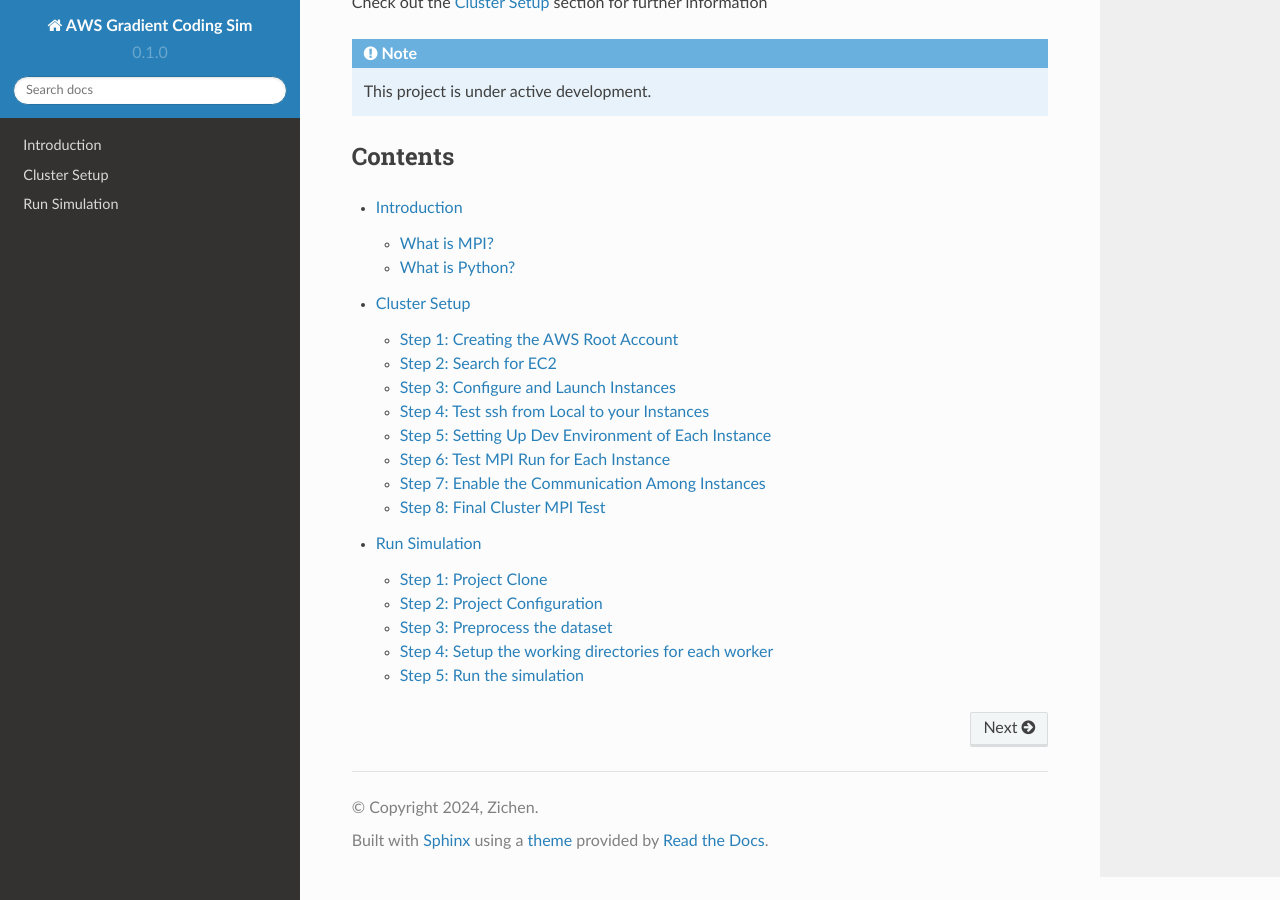
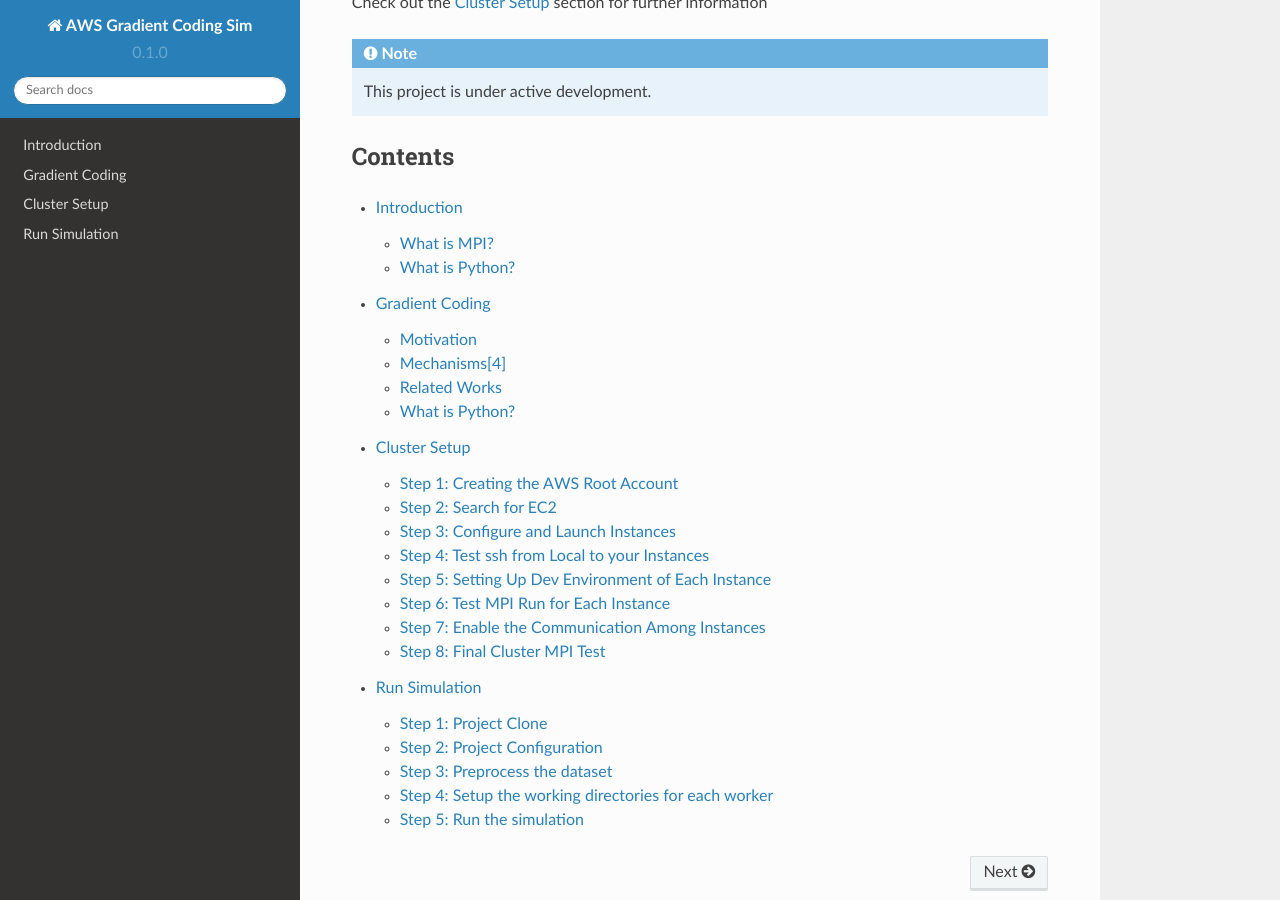
Before and after one commit to ZeeChono/GradientCodeReadDocs, a Sphinx documentation site: the page built from docs/source/index.rst, in a window 1280 px wide and 900 px high, scrolled down 446 px. Built offline with Sphinx 7.4.7 and the Read the Docs theme 2.0.0, drawn with Linux system fonts in a browser that asks for light colours; part of the change alters nothing that is shown.

```diff
--- /dev/null
+++ b/docs/source/gradient_code.rst
@@ -0,0 +1,119 @@
+Gradient Coding
+===============
+
+In many Machine Learning applications nowadays, the size of training datasets
+has grown significantly over the years to the point that it
+is becoming crucial to implement learning algorithms in a
+distributed fashion (federated learning)[1]. Usually, the distributed learning is setup by creating a cluster
+and the central node(or master node) will split the big dataset in to multiple partitions. Then after central node broadcasting the data,
+each device trains the model on its assigned data partition and only shares the model updates (like gradients) with a central server.
+The server then aggregates these updates to improve the global model. One can see that this learning system would have advantageous
+training acceleration compared to the traditional training under big dataset, since the pressure to train is splitted over
+the cluster.
+
+
+Motivation
+----------
+In practice the gains due to parallelization are often limited due to stragglers – workers
+that are slowed down due to unpredictable factors such asnetwork latency, cpu utilization or computational
+complexity etc.[2][3] That's where it is fabulous that Rashish and Qi brought up this creative idea to apply
+a theoretic framework for mitigating stragglers in distributed learning.
+
+In the study[4], the authors have shown that the AWS EC2 machines could be as 10 times slower than normal case.
+So it is necessary to implement some data recovery mechanisms during the distributed learning process.
+
+.. image:: intro/straggler_statistics.png
+      :alt: Average measured communication times for a vector of dimension p = 500000 using n = 50 t2.micro worker machines (and a c3.8xlarge master machine). Error bars indicate one standard deviation.
+      :width: 400px
+      :height: 400px
+      :align: center
+
+
+Mechanisms[4]
+-------------
+In Rashish's work, they focuses mainly on how to recover the returned partial gradients from each worker device. The problem
+is generalized into two matrix: encoding matrix B and decoding matrix A. Imagine we have n workers and k data partitions:
+
+.. math::
+
+   AB = 1_{f \times k}
+
+where f denotes the number of combinations of surviving workers/non-stragglers, :math:`1_{f \times k}` is the all 1s matrix of
+dimension :math:`f \times k`, and we have matrices :math:`A \in R^{f \times n}, B \in R^{n \times k}`.
+We interpret the i-th row of B, :math:`bi`, to be the data assignment of worker i. The support of :math:`bi` corresponds
+to the data partitions that the worker Wi has access to, and the entries of :math:`bi` encode a linear combination over
+their gradients that worker Wi transmits. Let :math:`g \in R^{k \times d}`, where d is the dimension of the gradient, be
+a matrix with each row being the partial gradient of a data partition i.e.
+
+.. math::
+
+   \bar{g} = [g1,g2,...gk]^T
+
+Then it's easy to see that the worker Wi transmits :math:`bi \bar{g}`. Notice that each worker computes a linear combination
+of partital gradient and return it back to the master node.
+
+Now, since we have all possible decoding vectors stored as the rows in matrix A (Though it is more common to comput the
+decoding vector in real-time). We can easily recover the full-gradient by doing dot product of decoding vector to the returned
+gradients:
+
+.. math::
+
+   a_{i} B \bar{g} = [1,1,...,1] \bar{g} = (\sum_{i=1}^{k} g_{j})^T
+
+
+
+
+
+Related Works
+-------------
+
+MPI, [mpi-using]_ [mpi-ref]_ the *Message Passing Interface*, is a
+standardized and portable message-passing system designed to function
+on a wide variety of parallel computers. The standard defines the
+syntax and semantics of library routines and allows users to write
+portable programs in the main scientific programming languages
+(Fortran, C, or C++).
+
+Since its release, the MPI specification [mpi-std1]_ [mpi-std2]_ has
+become the leading standard for message-passing libraries for parallel
+computers.  Implementations are available from vendors of
+high-performance computers and from well known open source projects
+like MPICH [mpi-mpich]_ and `Open MPI` [mpi-openmpi]_.
+
+
+What is Python?
+---------------
+
+Python is a modern, easy to learn, powerful programming language. It
+has efficient high-level data structures and a simple but effective
+approach to object-oriented programming with dynamic typing and
+dynamic binding. It supports modules and packages, which encourages
+program modularity and code reuse. Python's elegant syntax, together
+with its interpreted nature, make it an ideal language for scripting
+and rapid application development in many areas on most platforms.
+
+The Python interpreter and the extensive standard library are
+available in source or binary form without charge for all major
+platforms, and can be freely distributed. It is easily extended with
+new functions and data types implemented in C or C++. Python is also
+suitable as an extension language for customizable applications.
+
+Python is an ideal candidate for writing the higher-level parts of
+large-scale scientific applications [Hinsen97]_ and driving
+simulations in parallel architectures [Beazley97]_ like clusters of
+PC's or SMP's. Python codes are quickly developed, easily maintained,
+and can achieve a high degree of integration with other libraries
+written in compiled languages.
+
+
+.. References
+.. ..........
+
+.. [1] Li, L., Fan, Y., Tse, M., & Lin, K. Y. (2020). A review of applications in federated learning. Computers & Industrial Engineering, 149, 106854.
+
+.. [2] T. Hoefler, T. Schneider, and A. Lumsdaine, “Characterizing the influence of system noise on large-scale applications by simulation,” in Proc.of the ACM/IEEE Int. Conf. for High Perf. Comp., Networking, Storage and Analysis, 2010, pp. 1–11.
+
+.. [3] J. Dean and L. A. Barroso, “The tail at scale,” Commun. ACM, vol. 56,
+no. 2, pp. 74–80, Feb 2013.
+
+.. [4] Tandon, R., Lei, Q., Dimakis, A. G., & Karampatziakis, N. (2016). Gradient coding. arXiv preprint arXiv:1612.03301.
--- a/docs/source/index.rst
+++ b/docs/source/index.rst
@@ -24,5 +24,6 @@ Contents
 .. toctree::
 
    intro
+   gradient_code
    cluster_setup
    run_simulation
```
Also changed, not shown: docs/source/intro/straggler_statistics.png (added).
